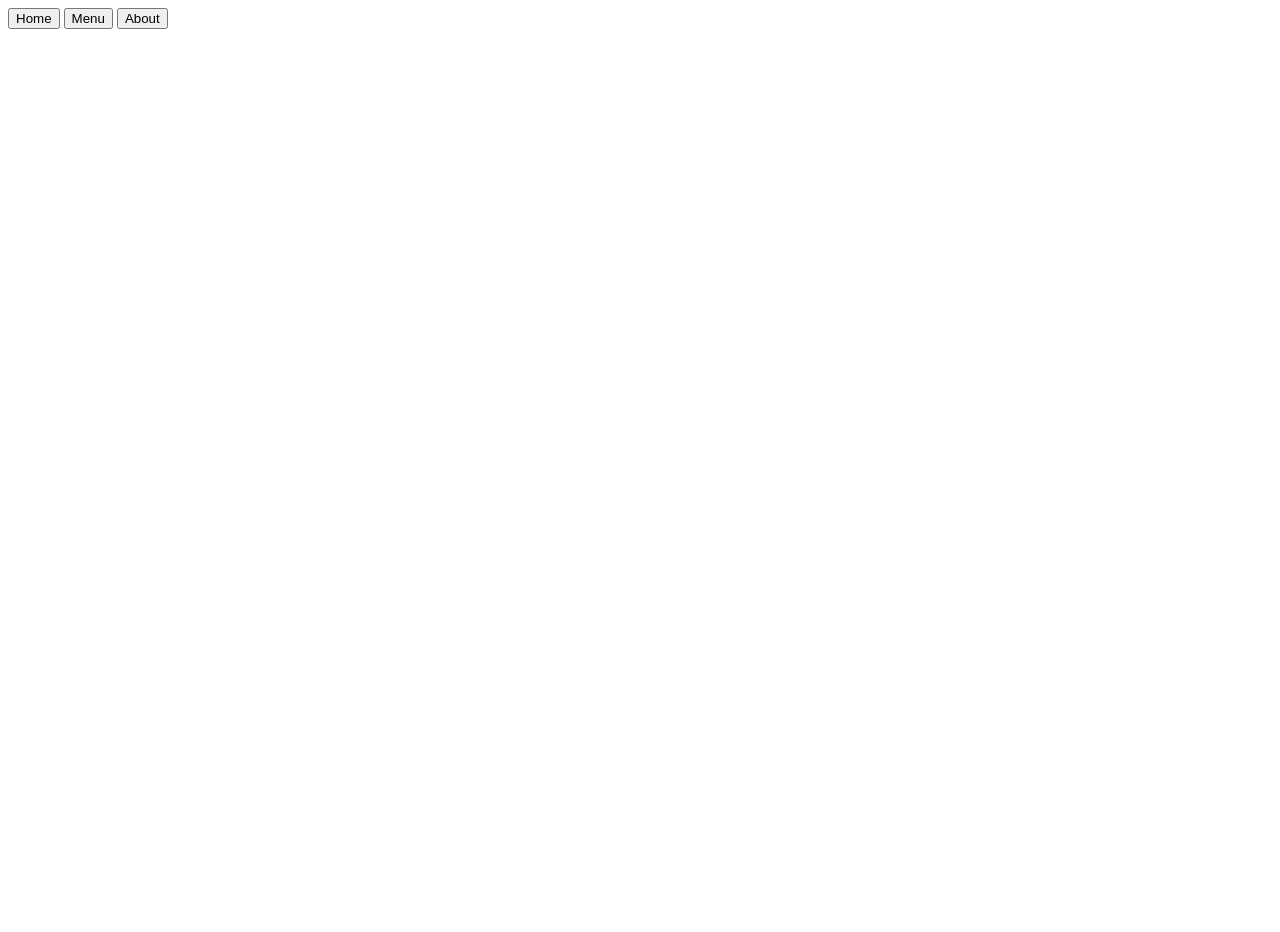
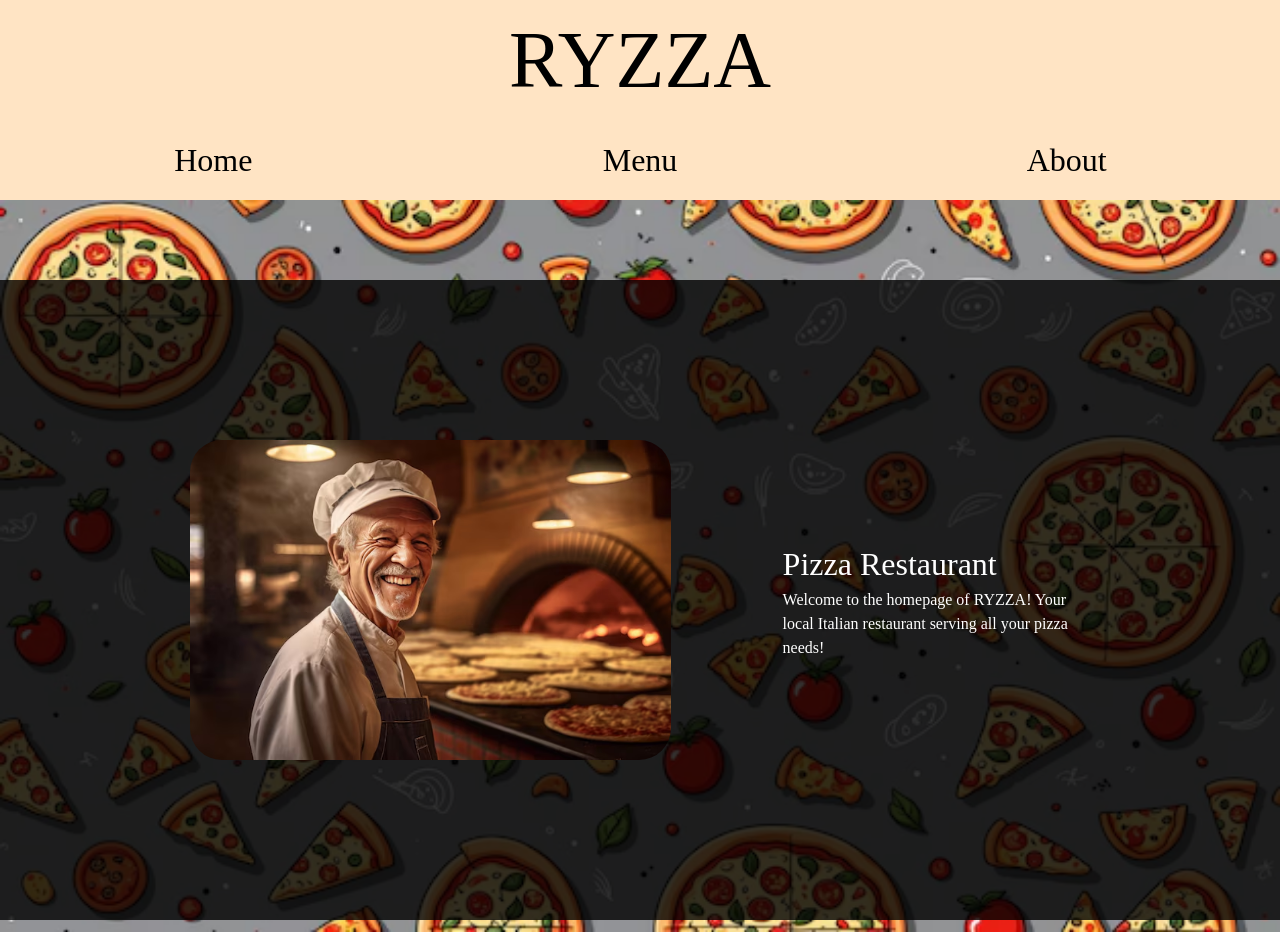
Before and after one commit to ryantohhr/restaurant-page, a website built with webpack: page src/index.html in a window 1280 px wide. Before the commit the page ends 800 px from the top, so only its background shows below. Built offline with nearby package versions, Linux system fonts and the light colour scheme; a web font is replaced by a local one.

Commit message:
Completed HTML initial design

```diff
--- a/package.json
+++ b/package.json
@@ -1,6 +1,9 @@
 {
   "devDependencies": {
+    "css-loader": "^7.1.2",
+    "html-loader": "^5.1.0",
     "html-webpack-plugin": "^5.6.3",
+    "style-loader": "^4.0.0",
     "webpack": "^5.96.1",
     "webpack-cli": "^5.1.4",
     "webpack-dev-server": "^5.1.0"
--- a/src/index.html
+++ b/src/index.html
@@ -4,9 +4,13 @@
     <meta charset="UTF-8">
     <meta name="viewport" content="width=device-width, initial-scale=1.0">
     <title>Restaurant Page</title>
+    <link rel="preconnect" href="https://fonts.googleapis.com">
+    <link rel="preconnect" href="https://fonts.gstatic.com" crossorigin>
+    <link href="https://fonts.googleapis.com/css2?family=Faculty+Glyphic&family=Inter:ital,opsz,wght@0,14..32,100..900;1,14..32,100..900&family=Roboto:ital,wght@0,100;0,300;0,400;0,500;0,700;0,900;1,100;1,300;1,400;1,500;1,700;1,900&display=swap" rel="stylesheet">
 </head>
 <body>
     <header>
+        <div class="title">RYZZA</div>
         <nav>
             <button>
                 Home
@@ -20,7 +24,15 @@
         </nav>
     </header>
     <div id="content">
-
+        <div class="container">
+            <img src="./assets/pizza-home.avif" alt="Main Restaurant Photo">
+            <div class="text">
+                <div class="title">Pizza Restaurant</div>
+                <div class="body">
+                    Welcome to the homepage of RYZZA! Your local Italian restaurant serving all your pizza needs!
+                </div>
+            </div>
+        </div>
     </div>
 </body>
 </html>
--- a/src/index.js
+++ b/src/index.js
@@ -1 +1,3 @@
+import "./style.css";
+
 console.log("initialisation");
--- /dev/null
+++ b/src/style.css
@@ -0,0 +1,103 @@
+*, *::before, *::after {
+    box-sizing: border-box;
+  }
+  * {
+    margin: 0;
+    font-family: 'Faculty Glyphic';
+  }
+  body {
+    line-height: 1.5;
+    -webkit-font-smoothing: antialiased;
+  }
+  img, picture, video, canvas, svg {
+    display: block;
+    max-width: 100%;
+  }
+  input, button, textarea, select {
+    font: inherit;
+  }
+  p, h1, h2, h3, h4, h5, h6 {
+    overflow-wrap: break-word;
+  }
+  p {
+    text-wrap: pretty;
+  }
+  h1, h2, h3, h4, h5, h6 {
+    text-wrap: balance;
+  }
+  #root, #__next {
+    isolation: isolate;
+  }
+
+html {
+    height: 100%;
+}
+
+body {
+    height: 100%;
+}
+
+header {
+    background-color: bisque;
+    display: flex;
+    flex-direction: column;
+    align-items: center;
+}
+
+nav {
+    display: flex;
+    width: 100%;
+}
+
+div.title {
+    font-size: 5rem;
+}
+
+button {
+    flex-grow: 1;
+    border: none;
+    background-color: bisque;
+    font-size: 2rem;
+    height: 5rem;
+    width: 10rem;
+}
+
+img[alt="Main Restaurant Photo"] {
+    height: 20rem;
+    border-radius: 2rem;
+}
+
+div#content {
+    display: flex;
+    justify-content: center;
+    align-items: center;
+    background-image: url(./assets/pizza-wallpaper.avif);
+    background-repeat: no-repeat;
+    background-size: 100%;
+    height: 100%;
+}
+
+div.container {
+    display: flex;
+    height: 80%;
+    width: 100%;
+    padding: 50px 10%;
+    background-color: rgba(0, 0, 0, 0.8);
+    justify-content: center;
+    align-items: center;
+    gap: 7rem;
+}
+
+div.text {
+    width: 30%;
+}
+
+div.text > div.title {
+    font-size: 2rem;
+    color: white;
+}
+
+div.text > div.body {
+    font-size: 1rem;
+    color: white;
+}
--- a/webpack.config.js
+++ b/webpack.config.js
@@ -9,9 +9,29 @@ module.exports = {
         path: path.resolve(__dirname, "dist"),
         clean: true,
     },
+    devtool: "eval-source-map",
+    devServer: {
+        watchFiles: ["./src/index.html"],
+    },
     plugins: [
         new HtmlWebpackPlugin({
             template: "./src/index.html",
         }),
     ],
+    module: {
+        rules: [
+            {
+                test: /\.css$/i,
+                use: ["style-loader", "css-loader"],
+            },
+            {
+                test: /\.html$/i,
+                loader: "html-loader",
+            },
+            {
+                test: /\.(png|svg|jpg|jpeg|gif|avif)$/i,
+                type: "asset/resource",
+            },
+        ],
+    },
 };
```
Also changed, not shown: src/assets/pizza-home.avif (added), src/assets/pizza-wallpaper.avif (added), src/assets/pizza-wallpaper.jpg (added), src/assets/restaurant-interior.jpg (added), src/contact.js (added), src/home.js (added), src/menu.js (added), 1 other file.
